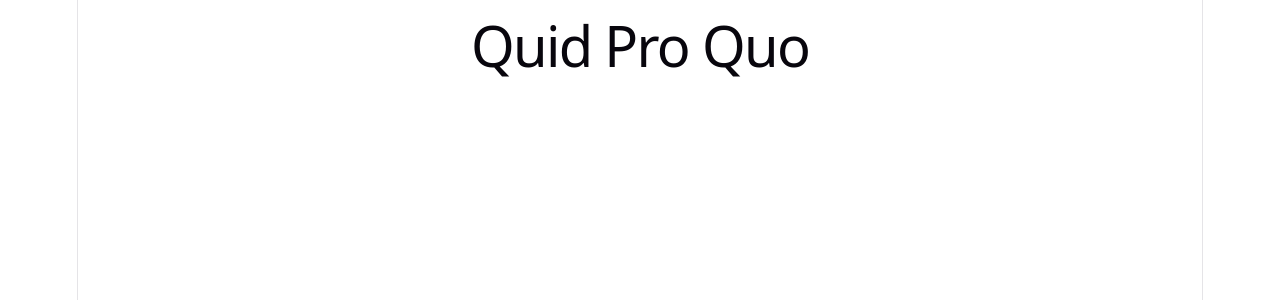
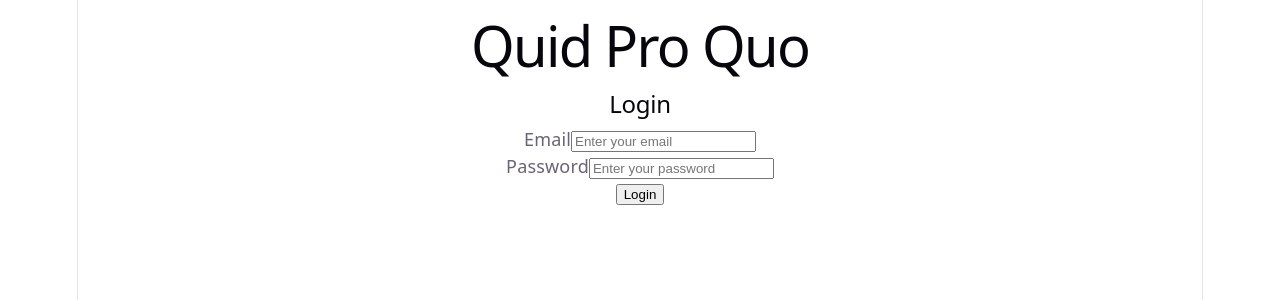
Before and after one commit to mahib-bit/QuidProQuo, a React (Vite) app: page / in a window 1280 px wide. Shown: the top 300 px of the page. Built offline with nearby package versions, Linux system fonts and the light colour scheme; no server answers.

Commit message:
login added

```diff
--- a/package.json
+++ b/package.json
@@ -10,9 +10,11 @@
     "preview": "vite preview"
   },
   "dependencies": {
+    "cors": "^2.8.6",
     "firebase": "^12.19.0",
     "react": "^19.2.8",
-    "react-dom": "^19.2.8"
+    "react-dom": "^19.2.8",
+    "react-router": "^8.4.0"
   },
   "devDependencies": {
     "@types/react": "^19.2.18",
--- a/src/App.jsx
+++ b/src/App.jsx
@@ -1,14 +1,15 @@
-import { auth } from './firebase/firebase';
+import Login from './pages/Login';
+import Register from './pages/Register';
+
 
 function App() {
 
-    console.log('Firebase Auth:', auth);
+    return (
+        <Login></Login>
+        // <Register></Register>
 
-    return (
-        <div>
-            <h1>Quid Pro Quo</h1>
-        </div>
     );
+
 }
 
 export default App;
--- /dev/null
+++ b/src/pages/Login.jsx
@@ -0,0 +1,87 @@
+import React, { useState } from 'react';
+
+import { signInWithEmailAndPassword } from 'firebase/auth';
+
+import { auth } from '../firebase/firebase';
+
+//=========================Login Component=========================
+
+const Login = () => {
+
+    const [email, setEmail] = useState('');
+    const [password, setPassword] = useState('');
+
+    //=========================Handle Login=========================
+
+    const handleLogin = async (e) => {
+
+        e.preventDefault();
+
+        try {
+
+            const result = await signInWithEmailAndPassword(
+                auth,
+                email,
+                password
+            );
+
+            const token = await result.user.getIdToken();
+
+            console.log('Firebase User', result.user);
+            console.log('ID token:', token);
+
+        } catch (error) {
+
+            console.error('Login failed:', error);
+
+        }
+
+    };
+
+    return (
+        <div>
+
+            <h1>Quid Pro Quo</h1>
+            <h2>Login</h2>
+
+            <form onSubmit={handleLogin}>
+
+                <div>
+
+                    <label>Email</label>
+
+                    <input
+                        type="email"
+                        value={email}
+                        onChange={(e) => setEmail(e.target.value)}
+                        placeholder="Enter your email"
+                        required
+                    />
+
+                </div>
+
+                <div>
+
+                    <label>Password</label>
+
+                    <input
+                        type="password"
+                        value={password}
+                        onChange={(e) => setPassword(e.target.value)}
+                        placeholder="Enter your password"
+                        required
+                    />
+
+                </div>
+
+                <button type="submit">
+                    Login
+                </button>
+
+            </form>
+
+        </div>
+    );
+};
+
+export default Login;
--- /dev/null
+++ b/src/pages/Register.jsx
@@ -0,0 +1,146 @@
+import React, { useState } from 'react';
+
+import {
+    createUserWithEmailAndPassword
+} from 'firebase/auth';
+
+import { auth } from '../firebase/firebase';
+
+
+//=========================Register Component=========================
+
+const Register = () => {
+
+    const [name, setName] = useState('');
+
+    const [email, setEmail] = useState('');
+
+    const [password, setPassword] = useState('');
+
+
+    //=========================Handle Register=========================
+
+    const handleRegister = async (e) => {
+
+        e.preventDefault();
+
+        try {
+
+            const result = await createUserWithEmailAndPassword(
+                auth,
+                email,
+                password
+            );
+
+            const token = await result.user.getIdToken();
+
+            console.log('Token:', token);
+            console.log('Sending request to:', 'http://localhost:3000/users');
+
+            const response = await fetch('http://localhost:3000/users', {
+
+                method: 'POST',
+
+                headers: {
+                    'Content-Type': 'application/json',
+                    'Authorization': `Bearer ${token}`
+                },
+
+                body: JSON.stringify({
+
+                    name: name,
+                    email: result.user.email,
+                    photo: result.user.photoURL || ''
+
+                })
+
+            });
+
+            if (!response.ok) {
+
+                throw new Error('Failed to create MongoDB user');
+
+            }
+
+            const data = await response.json();
+
+            console.log('MongoDB User:', data);
+
+        } catch (error) {
+
+            console.error('Registration failed:', error);
+
+        }
+
+    };
+
+
+    return (
+
+        <div>
+
+            <h1>Quid Pro Quo</h1>
+
+            <h2>Sign Up</h2>
+
+            <form onSubmit={handleRegister}>
+
+                <div>
+
+                    <label>Name</label>
+
+                    <input
+                        type="text"
+                        value={name}
+                        onChange={(e) => setName(e.target.value)}
+                        placeholder="Enter your name"
+                        required
+                    />
+
+                </div>
+
+
+                <div>
+
+                    <label>Email</label>
+
+                    <input
+                        type="email"
+                        value={email}
+                        onChange={(e) => setEmail(e.target.value)}
+                        placeholder="Enter your email"
+                        required
+                    />
+
+                </div>
+
+
+                <div>
+
+                    <label>Password</label>
+
+                    <input
+                        type="password"
+                        value={password}
+                        onChange={(e) => setPassword(e.target.value)}
+                        placeholder="Enter your password"
+                        required
+                    />
+
+                </div>
+
+
+                <button type="submit">
+                    Register
+                </button>
+
+            </form>
+
+        </div>
+
+    );
+
+};
+
+
+export default Register;
```
Also changed, not shown: 1 other file (tests, documents, lock files or other folders).
